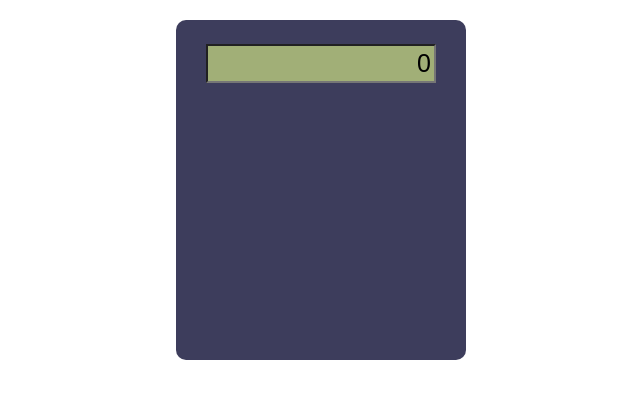
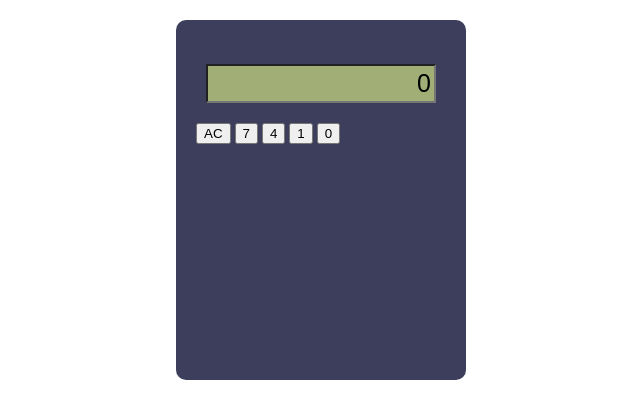
Before and after one commit to ashwinisinare07/Calculator, a plain HTML site: page index.html in a window 1280 px wide. Shown: the whole page, without its empty margins (319-959 px from the left). Drawn offline with Linux system fonts and the light colour scheme.

Commit message:
added some calculator buttons

```diff
--- a/index.html
+++ b/index.html
@@ -10,6 +10,7 @@
             margin:20px auto;
             border-radius: 10px;
             padding:20px;
+            padding-top: 40px;
 
         }.screen{
     background-color: #a1af77;
@@ -19,6 +20,7 @@
     margin:4px auto;
     font-size:25px;
      padding:3px;
+     margin-bottom: 20px;;
 }
 
 
@@ -27,6 +29,14 @@
 <body>
     <div class="cal-body">
     <input type="text" value="0" class="screen" />
+    <div class=" btn-container">
+<button>AC</button>
+<button>7</button>
+<button>4</button>
+<button>1</button>
+<button>0</button>
+
+    </div>
     </div>
 </body>
 </html>
```
